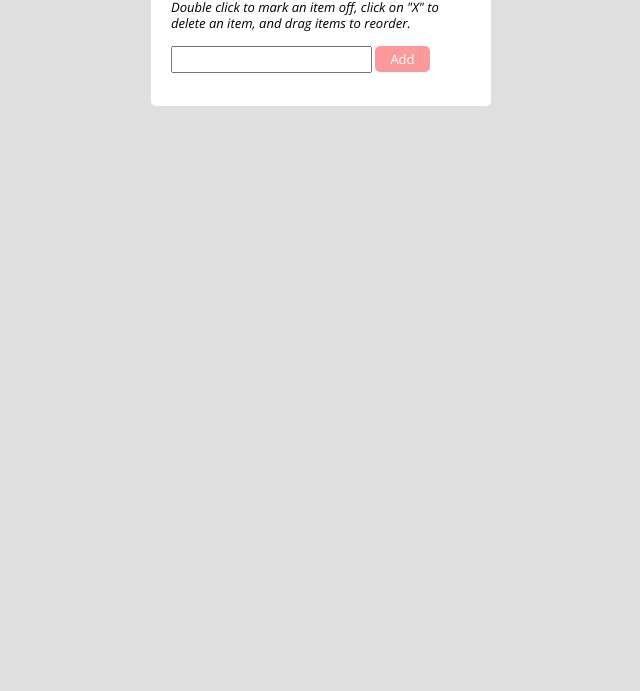
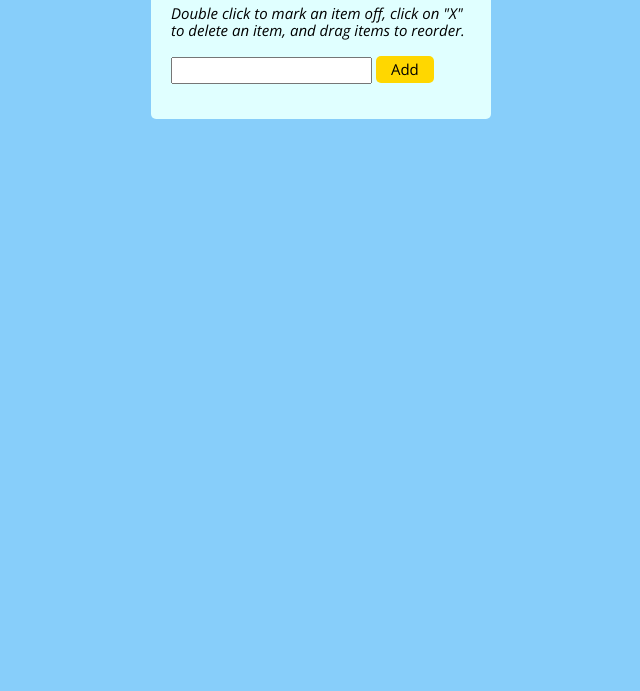
Before and after one commit to nirlepshah/to-do-list-app, a plain HTML site: page index.html in a window 1280 px wide. Shown: the part 109-800 px from the top of the page, without its empty margins (319-959 px from the left). Drawn offline with nearby package versions, Linux system fonts and the light colour scheme.

Commit message:
Update styling of the body, .container and button elements to be displayed on the screen

```diff
--- a/css/style.css
+++ b/css/style.css
@@ -2,8 +2,8 @@
 @import url(https://fonts.googleapis.com/css?family=Open+Sans:400italic,400);
 
 body {
-font: normal normal 13px/16px "Open Sans", sans-serif;
-background: #dfdfdf;
+font: normal normal 15px/17px "Open Sans", sans-serif;
+background: lightskyblue;
 }
 
 .container{
@@ -11,7 +11,7 @@ padding: 20px;
 width: 300px;
 margin: 0 auto;
 margin-top: 40px;
-background: white;
+background: lightcyan;
 border-radius: 5px;}
 
 form {
@@ -24,8 +24,8 @@ padding: 4px 15px 4px 5px;
 
 #button{
 display: inline-block;
-background-color:#fc999b;
-color:#ffffff;
+background-color:gold;
+color:black;
 border-radius: 5px;
 text-align:center;
 margin-top:2px;
```
